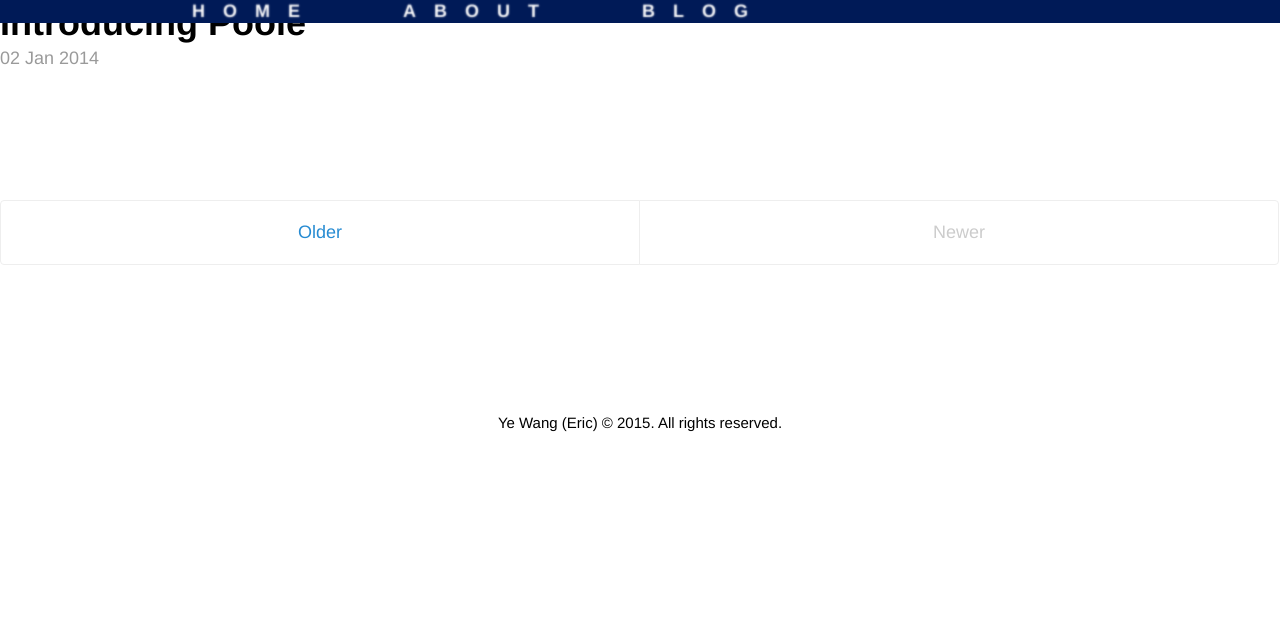
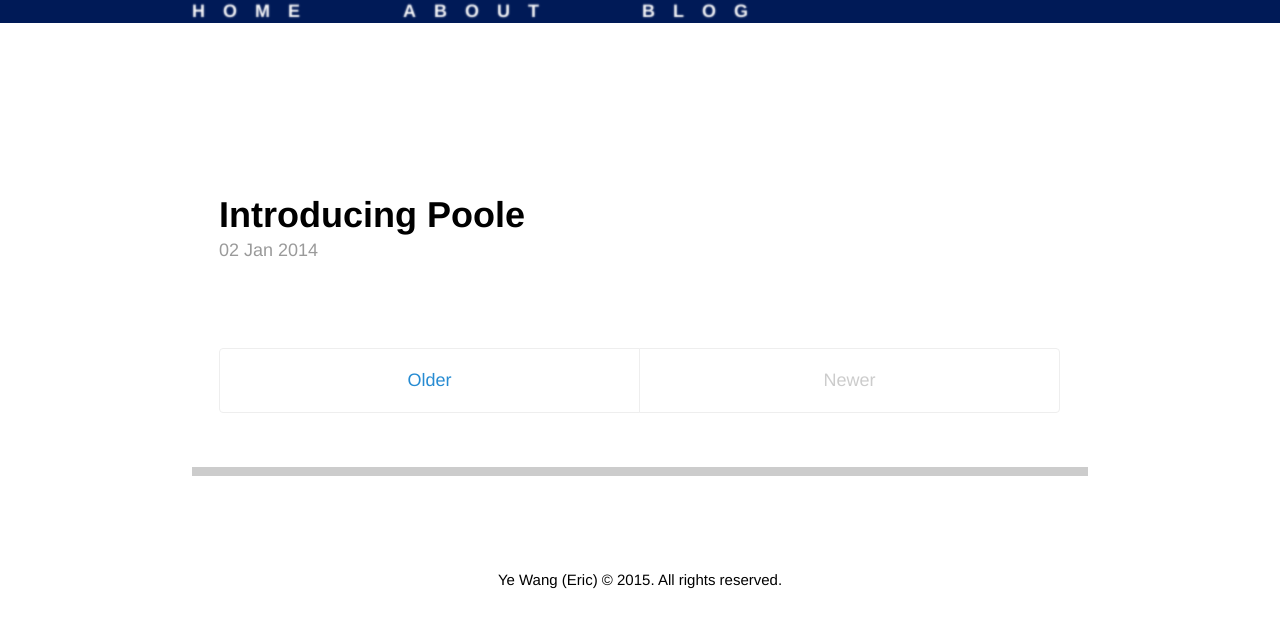
Before and after one commit to ericyewang/ericyewang.github.io, a Jekyll site: the page built from index.html, in a window 1280 px wide. Shown: the top 628 px of the page. Built offline with Jekyll 4.4.1, drawn with Linux system fonts in a browser that asks for light colours; the list of posts is cut into pages by our own code.

Commit message:
Update _layout.scss

```diff
--- a/_sass/_layout.scss
+++ b/_sass/_layout.scss
@@ -3,6 +3,20 @@
 // Styles for managing the structural hierarchy of the site.
 
 .container {
+  padding-left:  1.5rem;
+  padding-right: 1.5rem;
+  margin-left:  15%;
+  margin-top:  15%;
+  margin-right: 15%;
+  border-top-style: none;
+  border-right-style: none;
+  border-bottom-style: solid;
+  border-left-style: none;
+  border-color: #CCCCCC;
+  border-width: 0.5rem;
+}
+
+.container-home-1 {
   padding-left:  1.5rem;
   padding-right: 1.5rem;
   margin-left:  15%;
```
